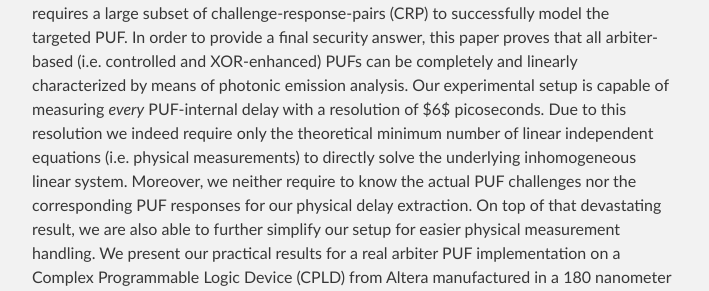
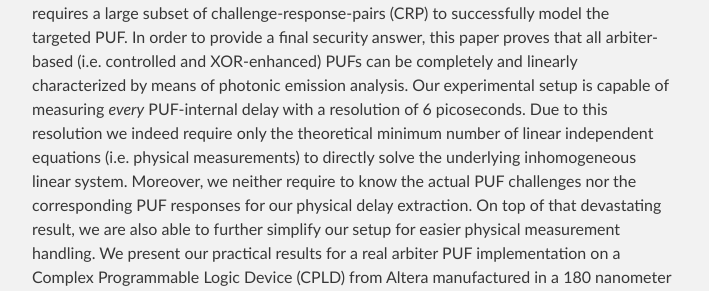
Before and after one commit to nedos/nedos.github.io, a Jekyll site: the page built from _posts/2014-09-01-CHES2014.md, in a window 1280 px wide. Shown: the part 510-801 px from the top of the page, without its empty margins (288-997 px from the left). Built offline with Jekyll 4.4.1, drawn with Linux system fonts in a browser that asks for light colours; some of the changed text lies outside the part shown.

Commit message:
Remove dollar signs

```diff
--- a/_posts/2014-09-01-CHES2014.md
+++ b/_posts/2014-09-01-CHES2014.md
@@ -16,7 +16,7 @@ However, many different successful attacks have already revealed vulnerabilities
 Although settling-state-based PUFs, such as SRAM PUFs, can be physically cloned by semi-invasive and fully-invasive attacks, successful attacks on timing-based PUFs were so far limited to modeling attacks.
 Such modeling requires a large subset of challenge-response-pairs (CRP) to successfully model the targeted PUF.
 In order to provide a final security answer, this paper proves that all arbiter-based (i.e. controlled and XOR-enhanced) PUFs can be completely and linearly characterized by means of photonic emission analysis.
-Our experimental setup is capable of measuring *every* PUF-internal delay with a resolution of $6$ picoseconds.
+Our experimental setup is capable of measuring *every* PUF-internal delay with a resolution of 6 picoseconds.
 Due to this resolution we indeed require only the theoretical minimum number of linear independent equations (i.e. physical measurements) to directly solve the  underlying inhomogeneous linear system.
 Moreover, we neither require to know the actual PUF challenges nor the corresponding PUF responses for our physical delay extraction.
 On top of that devastating result, we are also able to further simplify our setup for easier physical measurement handling.
```
